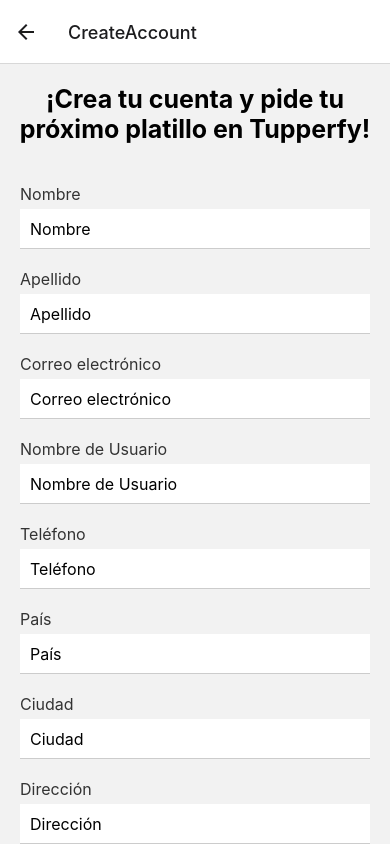
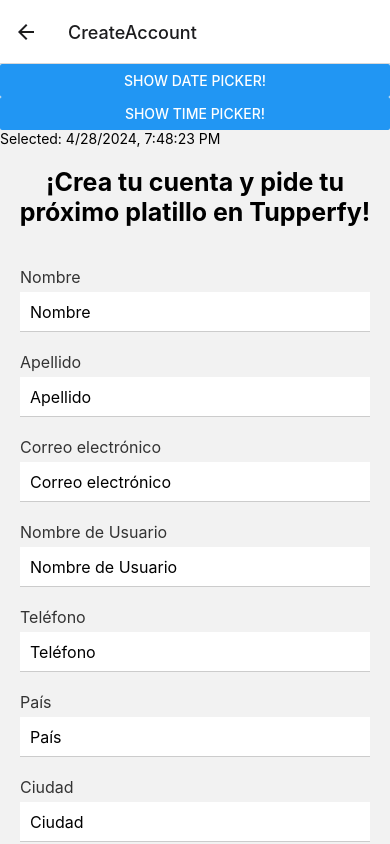
Before and after one commit to Beltry201/tupperfy_app, a React Native app: screen /CreateAccount in a window 390 px wide. Built offline with nearby package versions, Linux system fonts and the light colour scheme.

Commit message:
Date time picker for sign up

```diff
--- a/src/views/authentication/CreateAccount.tsx
+++ b/src/views/authentication/CreateAccount.tsx
@@ -1,5 +1,6 @@
-import React, { useState } from 'react';
+import { useState } from 'react';
 import { View, Text, TextInput, Button, StyleSheet, TouchableOpacity, ScrollView, Alert } from 'react-native';
+import DateTimePicker from '@react-native-community/datetimepicker';
 
 const CreateAccountView = () => {
   const [firstName, setFirstName] = useState('');
@@ -16,6 +17,29 @@
   const [showConfirmPassword, setShowConfirmPassword] = useState(false);
   const [dateOfBirth, setDateOfBirth] = useState('');
   const [username, setUsername] = useState('');
+
+  const [date, setDate] = useState(new Date());
+  const [mode, setMode] = useState<'date' | 'time' | undefined>(undefined);
+  const [show, setShow] = useState(false);
+
+  const onChange = (event: any, selectedDate: Date | undefined) => {
+    const currentDate = selectedDate || date;
+    setShow(false);
+    setDate(currentDate);
+  };
+
+  const showMode = (currentMode: 'date' | 'time') => {
+    setShow(true);
+    setMode(currentMode);
+  };
+
+  const showDatepicker = () => {
+    showMode('date');
+  };
+
+  const showTimepicker = () => {
+    showMode('time');
+  };
 
   const handleSignUp = () => {
     if (!firstName || !lastName || !email || !phoneNumber || !country || !city || !gender || !dateOfBirth) {
@@ -39,6 +63,23 @@
 
   return (
     <View style={{ flex: 1 }}>
+      <View>
+        <Button onPress={showDatepicker} title="Show date picker!" />
+      </View>
+      <View>
+        <Button onPress={showTimepicker} title="Show time picker!" />
+      </View>
+      <Text>Selected: {date.toLocaleString()}</Text>
+      {show && (
+        <DateTimePicker
+          testID="dateTimePicker"
+          value={date}
+          mode={mode}
+          is24Hour={true}
+          display="default"
+          onChange={onChange}
+        />
+      )}
       <Text style={styles.header}>¡Crea tu cuenta y pide tu próximo platillo en Tupperfy!</Text>
       <ScrollView contentContainerStyle={styles.container}>
         <View style={styles.inputContainer}>
--- a/src/views/authentication/LogIn.tsx
+++ b/src/views/authentication/LogIn.tsx
@@ -1,15 +1,26 @@
-import React, { useState } from 'react';
-import { View, Text, TextInput, TouchableOpacity, StyleSheet } from 'react-native';
+import { useState } from "react";
+import { View, Text, TextInput, TouchableOpacity, StyleSheet } from "react-native";
 
 
 const LogInView = () => {
-  const [username, setUsername] = useState('');
-  const [password, setPassword] = useState('');
+  const [username, setUsername] = useState("");
+  const [password, setPassword] = useState("");
+
+  const client_username = "david@gmail.com"
+  const client_password = "1234"
 
   const handleLogin = () => {
-    // Lógica de inicio de sesión...
-    console.log('Username:', username);
-    console.log('Password:', password);
+    if (username.toLowerCase() === client_username) {
+      if (password === client_password) {
+          console.log("-- Inicio de sesión exitoso")
+      } else{
+        console.log("-- Contraseña incorrecta")
+      }
+    } else {
+      console.log("-- El usuario no existe, intente de nuevo.")
+    }
+    console.log("Username:", username);
+    console.log("Password:", password);
   };
 
   const handleForgotPassword = () => {
@@ -48,25 +59,25 @@
 const styles = StyleSheet.create({
   container: {
     flex: 1,
-    backgroundColor: '#ffffff',
-    alignItems: 'center',
-    justifyContent: 'center',
+    backgroundColor: "#ffffff",
+    alignItems: "center",
+    justifyContent: "center",
   },
   headerText: {
     fontSize: 30,
     marginBottom: 50,
-    textAlign: 'center',
-    fontWeight: 'bold',
+    textAlign: "center",
+    fontWeight: "bold",
   },
   inputView: {
-    width: '80%',
-    backgroundColor: '#ffffff',
+    width: "80%",
+    backgroundColor: "#ffffff",
     borderRadius: 25,
     height: 50,
     marginBottom: 20,
-    justifyContent: 'center',
+    justifyContent: "center",
     padding: 20,
-    shadowColor: '#000',
+    shadowColor: "#000",
     shadowOffset: {
       width: 0,
       height: 2,
@@ -77,30 +88,30 @@
   },
   inputText: {
     height: 50,
-    color: 'black',
+    color: "black",
   },
   loginBtn: {
-    width: '80%',
-    backgroundColor: 'blue',
+    width: "80%",
+    backgroundColor: "blue",
     borderRadius: 25,
     height: 50,
-    alignItems: 'center',
-    justifyContent: 'center',
+    alignItems: "center",
+    justifyContent: "center",
     marginTop: 20,
     marginBottom: 10,
   },
   loginText: {
-    color: 'white',
+    color: "white",
     fontSize: 18,
-    fontWeight: 'bold',
+    fontWeight: "bold",
   },
   forgotPasswordBtn: {
     marginTop: 10,
   },
   forgotPasswordText: {
-    color: 'blue',
+    color: "blue",
     fontSize: 16,
-    fontWeight: 'bold',
+    fontWeight: "bold",
   },
 });
 
```
